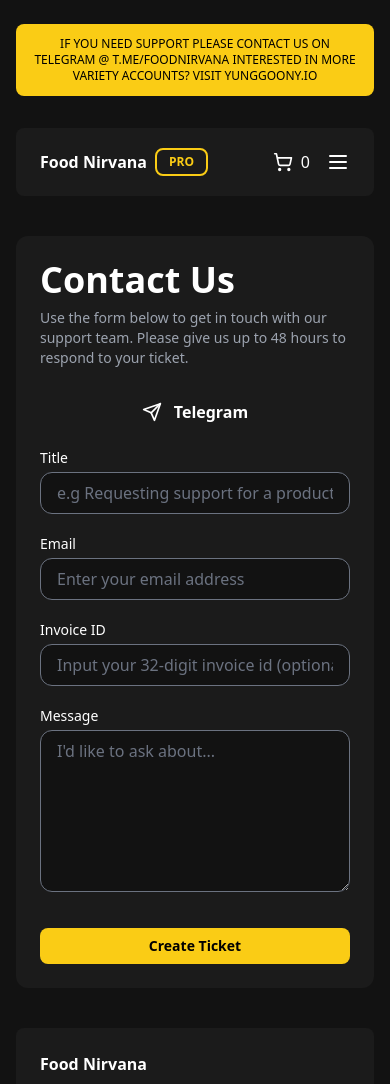
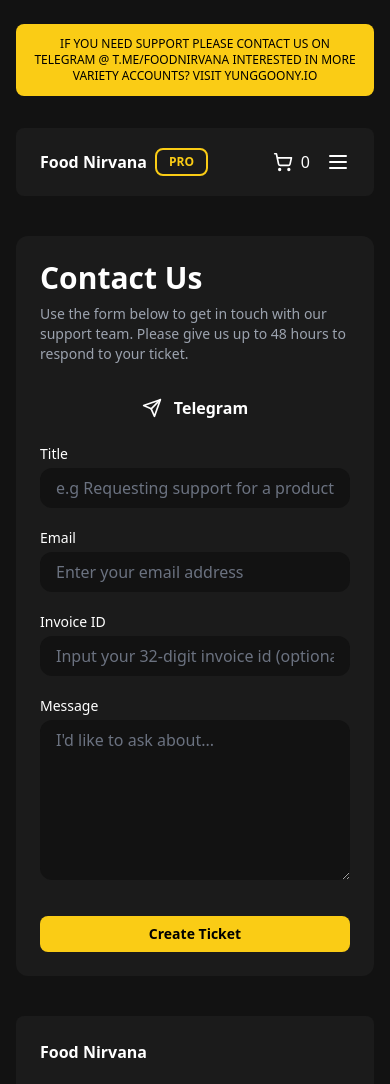
Before and after one commit to caesar003/foodnirvana, a Next.js app: page /contacts in a window 390 px wide. Shown: the top 1084 px of the page. Built offline with nearby package versions, Linux system fonts and the light colour scheme.

Commit message:
Fix : contact page

```diff
--- a/src/components/Input.tsx
+++ b/src/components/Input.tsx
@@ -8,7 +8,7 @@
 ) {
   return (
     <input
-      className="my-1 rounded-xl bg-gray-900 px-4 py-2 focus:outline-none focus:ring-2 focus:ring-yellow-400"
+      className="my-1 rounded-xl border-none bg-gray-900 px-4 py-2 focus:outline-none focus:ring-2 focus:ring-yellow-400"
       {...props}
     />
   );
--- a/src/pages/contacts.tsx
+++ b/src/pages/contacts.tsx
@@ -12,7 +12,7 @@
       <form>
         <div className="mx-auto max-w-xl">
           <div className="col-span-4 col-start-2 my-10 rounded-xl bg-gray-800 p-6">
-            <h1 className="text-4xl font-semibold">Contact Us</h1>
+            <h1 className="text-3xl font-semibold md:text-4xl">Contact Us</h1>
             <p className="my-2 text-sm text-gray-400">
               Use the form below to get in touch with our support team. Please
               give us up to 48 hours to respond to your ticket.
@@ -65,7 +65,7 @@
               <textarea
                 rows={6}
                 id="message"
-                className="my-1 rounded-xl bg-gray-900 px-4 py-2 focus:outline-none focus:ring-2 focus:ring-yellow-400"
+                className="my-1 rounded-xl border-none bg-gray-900 px-4 py-2 focus:outline-none focus:ring-2 focus:ring-yellow-400"
                 placeholder="I'd like to ask about..."
               />
             </div>
--- a/src/pages/reviews.tsx
+++ b/src/pages/reviews.tsx
@@ -8,7 +8,7 @@
     <Layout>
       <section>
         <div className="my-16 flex flex-col">
-          <h1 className="text-4xl font-bold">Reviews</h1>
+          <h1 className="text-3xl font-bold md:text-4xl">Reviews</h1>
           <div className="mt-8 grid grid-cols-1 gap-6 sm:grid-cols-2 md:grid-cols-3">
             {reviews.map(({ date, stars, text, isVerified, reply }, idx) => {
               return (
```
